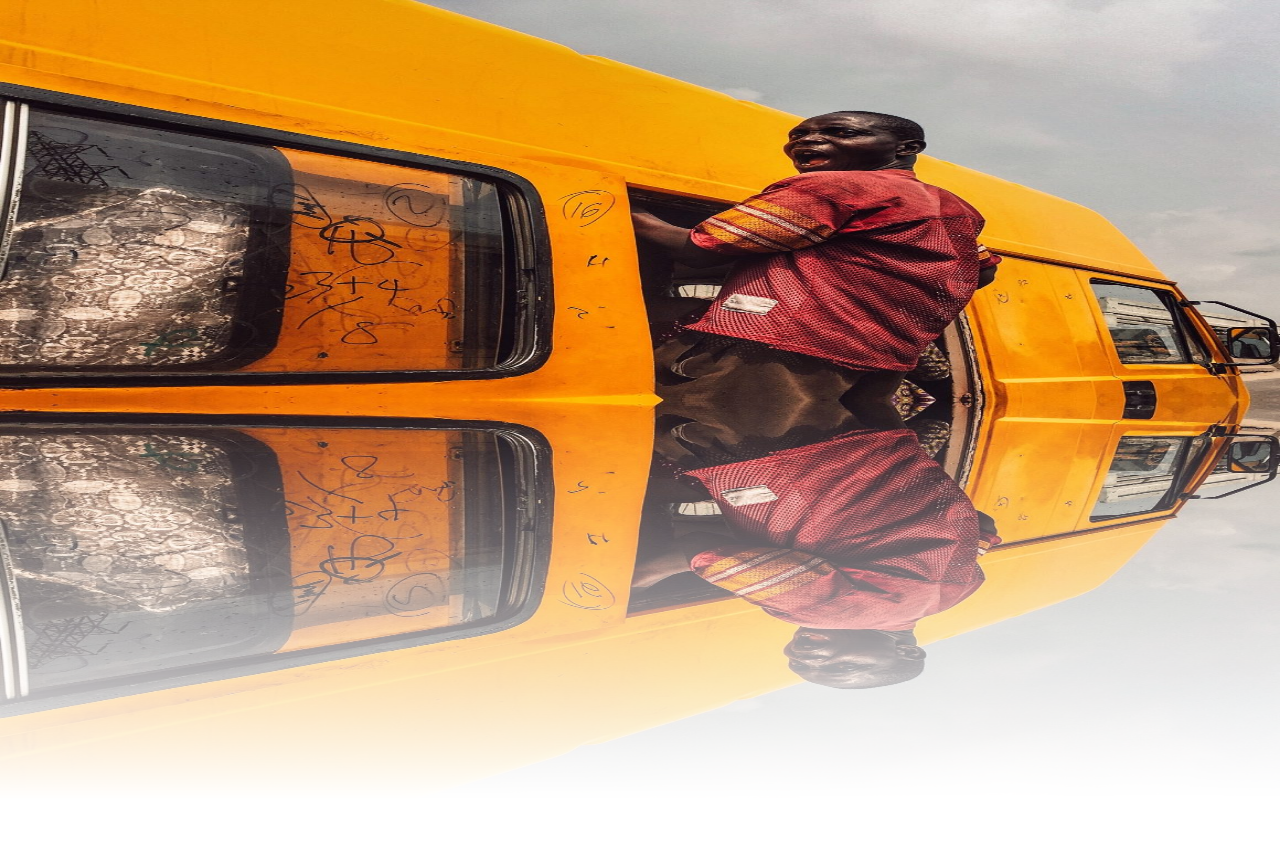
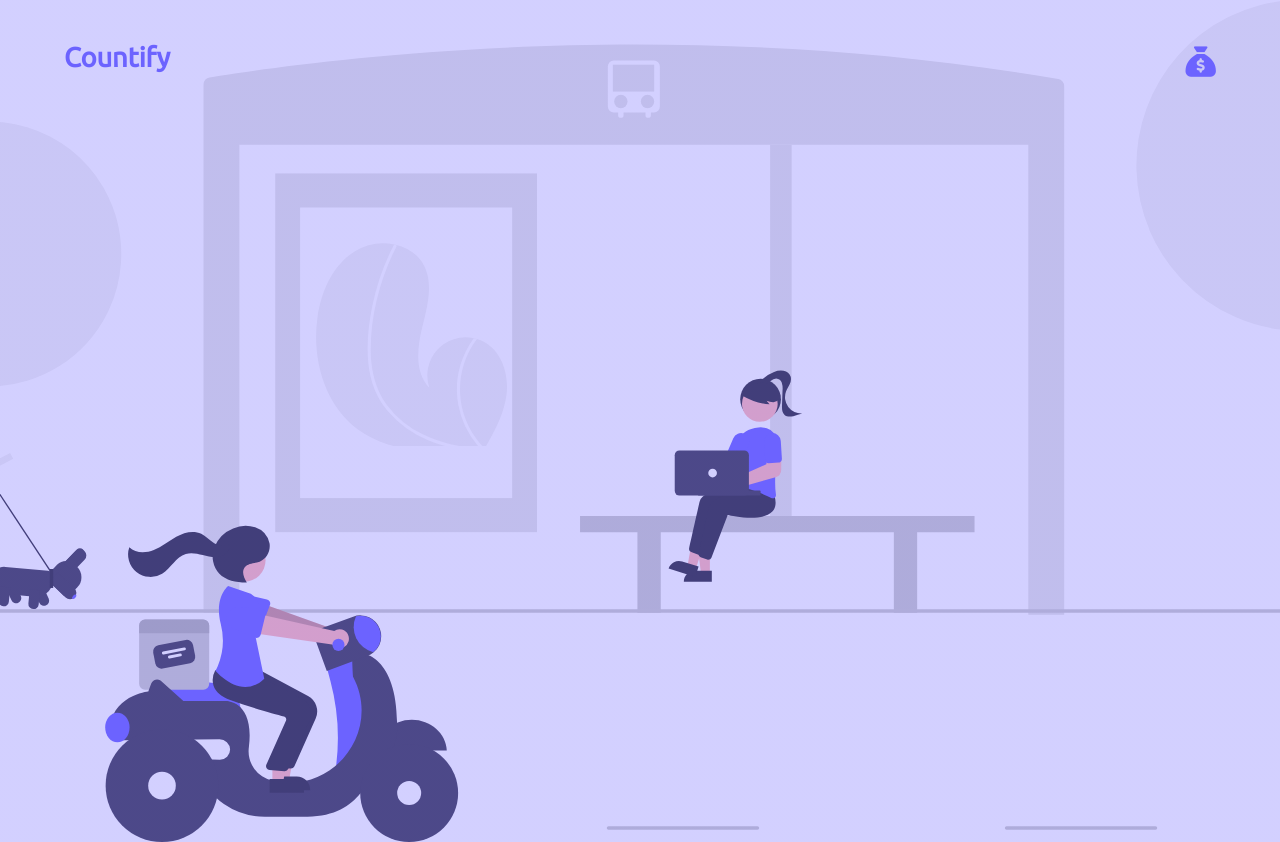
Before and after one commit to JerryJeager/Passenger-counter, a plain HTML site: page index.html in a window 1280 px wide. Before the commit the page ends 800 px from the top, so only its background shows below. Drawn offline with Linux system fonts and the light colour scheme.

Commit message:
added header and body background

```diff
--- a/index.html
+++ b/index.html
@@ -6,9 +6,18 @@
     <meta name="viewport" content="width=device-width, initial-scale=1.0">
     <title>Passenger counter</title>
     <link rel="stylesheet" href="styles.css">
+    <script src="https://kit.fontawesome.com/d81b686056.js" crossorigin="anonymous"></script>
+    <!-- <i class="fa-solid fa-sack-dollar"></i> -->
 </head>
 <body>
-    <img src="images/danfo2.jpg" alt="">
+    <header>
+        <div class="logo"><h1>Countify</h1></div>
+        <nav>
+            <div class="menu"><i class="fa-solid fa-sack-dollar"></i></div>
+        </nav>
+    </header>
+
+
     <script src="script.js"></script>
 </body>
 </html>
--- a/styles.css
+++ b/styles.css
@@ -1,20 +1,32 @@
+@import url('https://fonts.googleapis.com/css2?family=Overpass:wght@100&family=Ubuntu&display=swap');
+/* font-family: 'Overpass', sans-serif;
+   font-family: 'Ubuntu', sans-serif; */
 *{
     padding: 0;
     margin: 0;
     box-sizing: border-box;
 }
-
 body{
-    /* height: 100vh; */
-    /* background-image: url('images/danfo2.jpg');
-    background-size: cover;
-    background-repeat: no-repeat;
-    background-position: left top;
-    -webkit-box-reflect: below; */
+    /* background-color: #eee; */
+    height: 100vh;
+    background:  linear-gradient(rgba(108, 99, 255, .3), rgba(108, 99, 255, .3)), url('images/undraw_bus_stop_re_h8ej.svg') center/cover no-repeat;
 }
-img{
-    width: 100%;
-    max-width: 100%;
-    height: 50vh;
-    -webkit-box-reflect: below 0 linear-gradient(transparent, white);
+header{
+    width: 90%;
+    margin: 2.6rem auto;
+    display: flex;
+    justify-content: space-between;
 }
+h1{
+    color: #6C63FF;
+    font-size: 1.7rem;
+    font-family: 'Ubuntu', sans-serif;
+}
+.fa-sack-dollar{
+    color: #6C63FF;
+    font-size: 1.9rem;
+    margin-top: .35rem;
+}
+nav{
+    /* align-self: flex-end; */
+}
```
Also changed, not shown: images/undraw_bus_stop_re_h8ej.svg (added).
